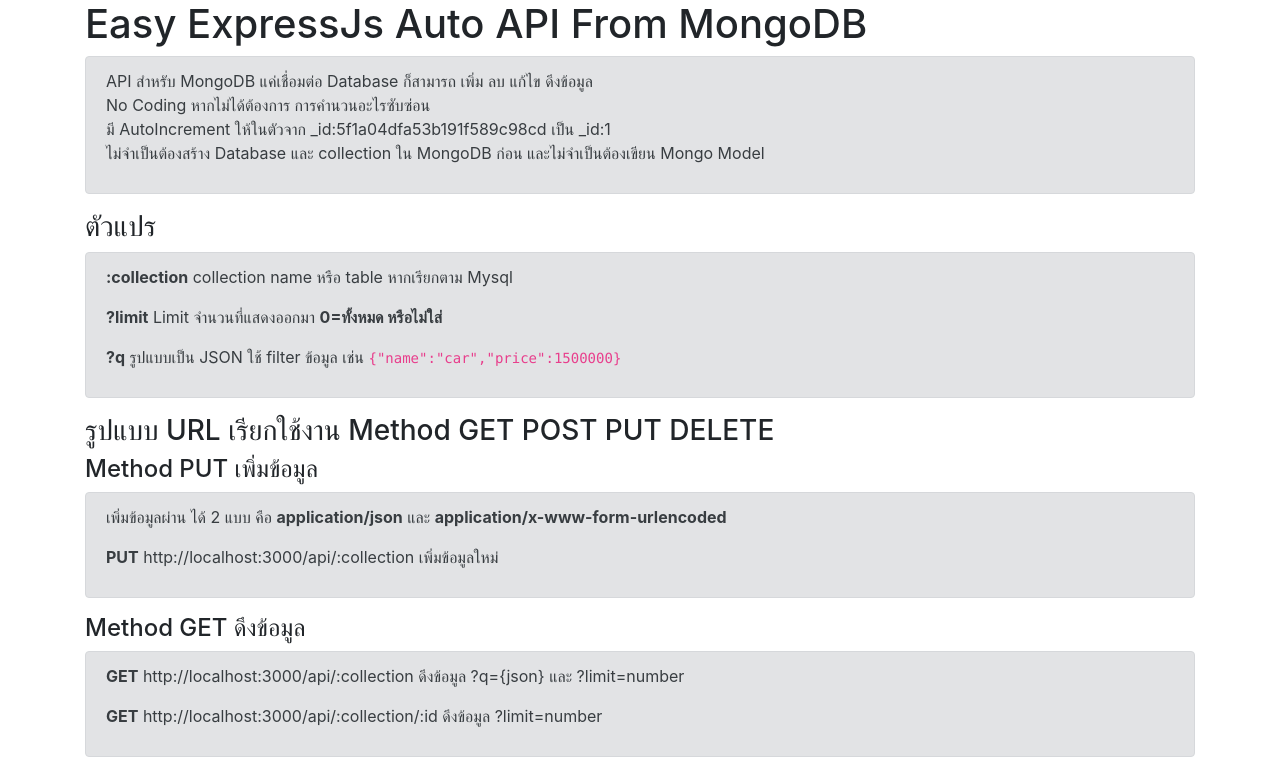
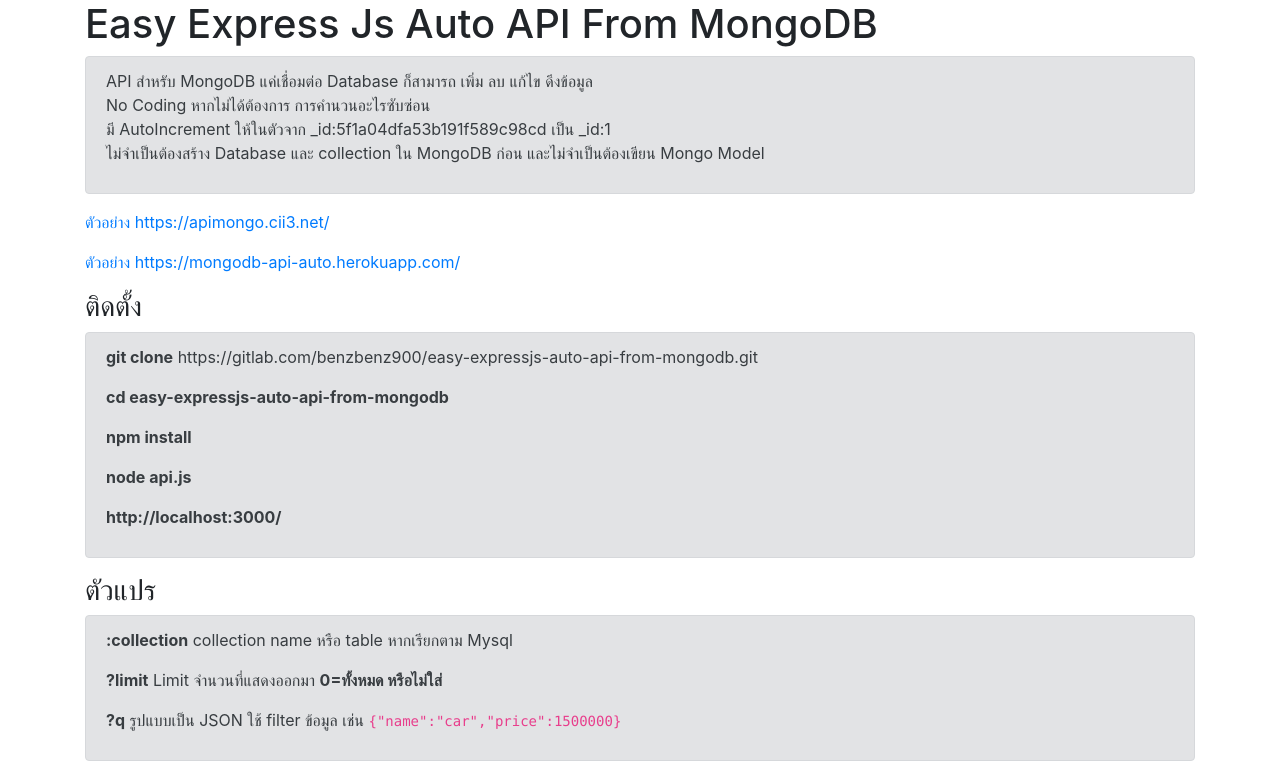
Before and after one commit to benzbenz900/Easy-ExpressJs-Auto-API-From-MongoDB, a website: page index.html in a window 1280 px wide. Shown: the top 770 px of the page. Drawn offline with nearby package versions, Linux system fonts and the light colour scheme.

Commit message:
update doc

```diff
--- a/index.html
+++ b/index.html
@@ -4,7 +4,7 @@
 <head>
     <meta charset="UTF-8">
     <meta name="viewport" content="width=device-width, initial-scale=1.0">
-    <title>ExpressJs Auto API From MongoDB</title>
+    <title>Easy Express Js Auto API From MongoDB</title>
 
     <link rel="stylesheet" href="https://stackpath.bootstrapcdn.com/bootstrap/4.5.0/css/bootstrap.min.css"
         integrity="sha384-9aIt2nRpC12Uk9gS9baDl411NQApFmC26EwAOH8WgZl5MYYxFfc+NcPb1dKGj7Sk" crossorigin="anonymous">
@@ -39,12 +39,22 @@
 </head>
 
 <body class="container">
-    <h1>Easy ExpressJs Auto API From MongoDB</h1>
+    <h1>Easy Express Js Auto API From MongoDB</h1>
     <div class="alert alert-secondary">
         <p>API สำหรับ MongoDB แค่เชื่อมต่อ Database ก็สามารถ เพิ่ม ลบ แก้ไข ดึงข้อมูล
             <br>No Coding หากไม่ได้ต้องการ การคำนวนอะไรซับซ่อน
             <br>มี AutoIncrement ให้ในตัวจาก _id:5f1a04dfa53b191f589c98cd เป็น _id:1
             <br>ไม่จำเป็นต้องสร้าง Database และ collection ใน MongoDB ก่อน และไม่จำเป็นต้องเขียน Mongo Model</p>
+    </div>
+    <p><a href="https://apimongo.cii3.net/">ตัวอย่าง https://apimongo.cii3.net/</a></p>
+    <p><a href="https://mongodb-api-auto.herokuapp.com/">ตัวอย่าง https://mongodb-api-auto.herokuapp.com/</a></p>
+    <h3>ติดตั้ง</h3>
+    <div class="alert alert-secondary">
+        <p><strong>git clone</strong> https://gitlab.com/benzbenz900/easy-expressjs-auto-api-from-mongodb.git</p>
+        <p><strong>cd easy-expressjs-auto-api-from-mongodb</strong></p>
+        <p><strong>npm install</strong></p>
+        <p><strong>node api.js</strong></p>
+        <p><strong>http://localhost:3000/</strong></p>
     </div>
     <h3>ตัวแปร</h3>
     <div class="alert alert-secondary">
```
Also changed, not shown: readme.md.
